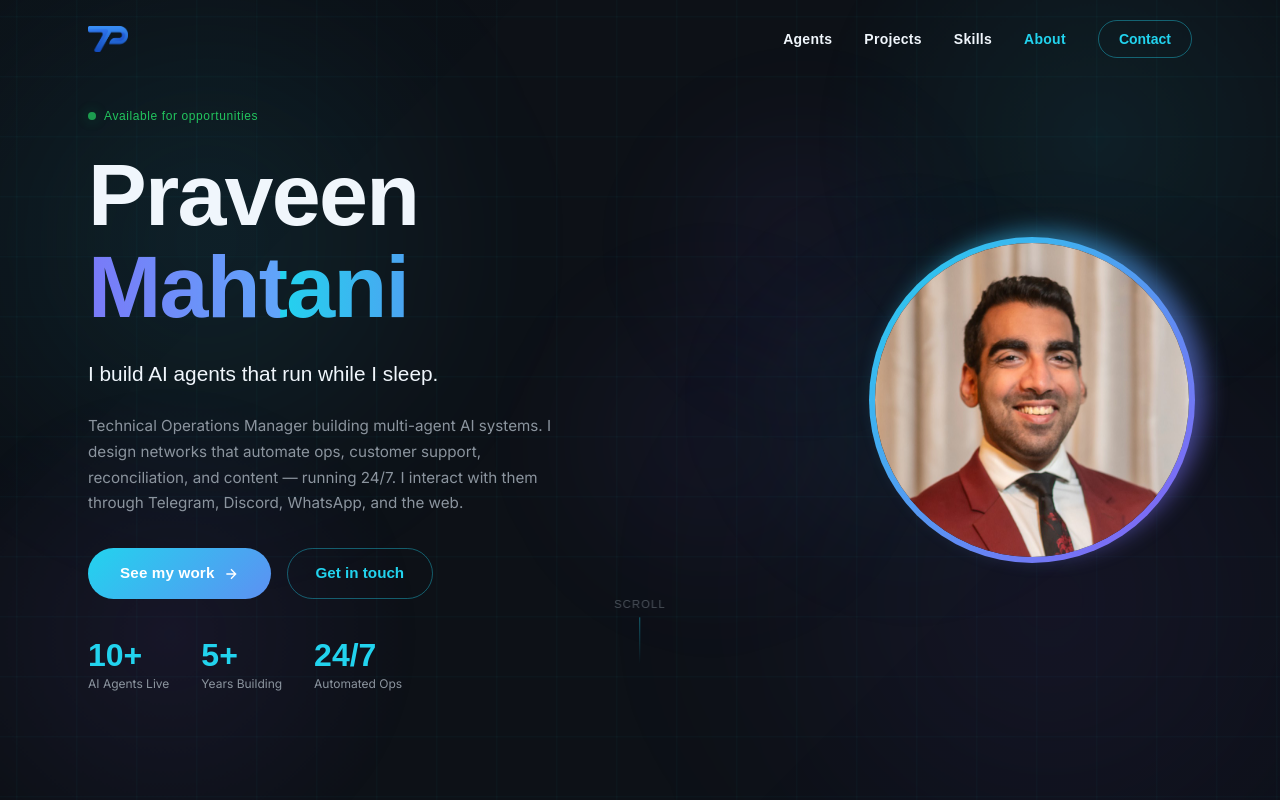
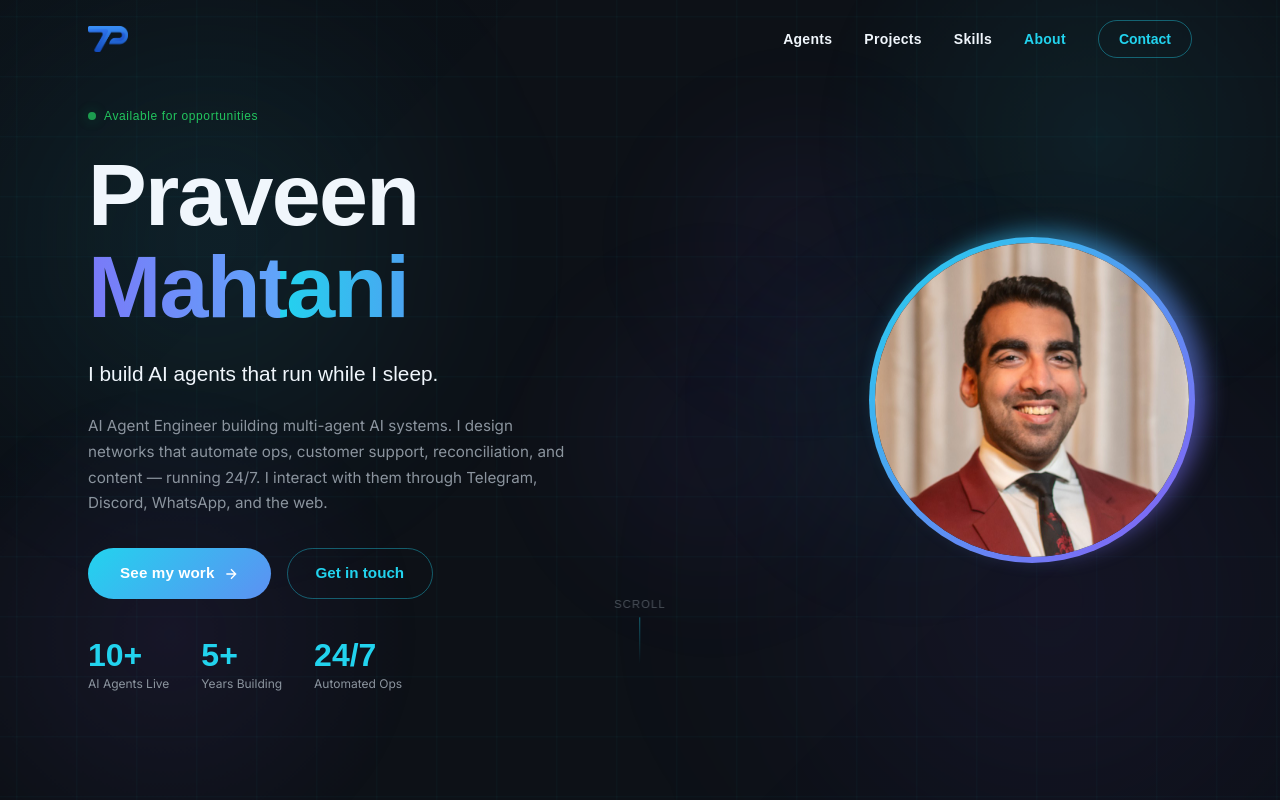
Before and after one commit to TruePrav/praveen-portfolio, a Next.js app: page / in a window 1280 px wide. Shown: the top 800 px of the page. Built offline with nearby package versions, Linux system fonts and the light colour scheme.

Commit message:
Update title: Technical Operations Manager -> AI Agent Engineer

```diff
--- a/app/components/about.tsx
+++ b/app/components/about.tsx
@@ -4,7 +4,7 @@ import { useEffect, useRef } from 'react';
 
 const facts: { label: string; value: string; href?: string }[] = [
   { label: 'Based in',   value: 'Toronto, Canada 🇨🇦' },
-  { label: 'Role',       value: 'Technical Operations Manager' },
+  { label: 'Role',       value: 'AI Agent Engineer' },
   { label: 'Company',    value: 'Infinite Technology Inc. - PLAY Barbados' },
   { label: 'Building',   value: 'ailevelup.ca — AI automation for SMBs', href: 'https://ailevelup.ca' },
   { label: 'Stack',      value: 'Python · Node.js · Next.js · LangChain · Deep Agents' },
--- a/app/components/hero.tsx
+++ b/app/components/hero.tsx
@@ -173,7 +173,7 @@ export default function Hero() {
                 maxWidth: '480px',
               }}
             >
-              Technical Operations Manager building multi-agent AI systems. I design
+              AI Agent Engineer building multi-agent AI systems. I design
               networks that automate ops, customer support, reconciliation, and content —
               running 24/7. I interact with them through Telegram, Discord, WhatsApp, and the web.
             </p>
--- a/app/layout.tsx
+++ b/app/layout.tsx
@@ -6,7 +6,7 @@ const inter = Inter({ subsets: ['latin'] });
 
 export const metadata: Metadata = {
   title: 'Praveen Mahtani — AI Systems Builder',
-  description: 'Technical Operations Manager building multi-agent AI systems, automation pipelines, and full-stack products.',
+  description: 'AI Agent Engineer building multi-agent AI systems, automation pipelines, and full-stack products.',
 };
 
 export default function RootLayout({
--- a/app/page.tsx
+++ b/app/page.tsx
@@ -10,7 +10,7 @@ import Contact from './components/contact';
 export const metadata: Metadata = {
   title: 'Praveen Mahtani — AI Systems Builder',
   description:
-    'Technical Operations Manager based in Toronto. Building multi-agent AI systems, automation pipelines, and full-stack products.',
+    'AI Agent Engineer based in Toronto. Building multi-agent AI systems, automation pipelines, and full-stack products.',
 };
 
 export default function Home() {
--- a/app/resume/page.tsx
+++ b/app/resume/page.tsx
@@ -19,7 +19,7 @@ export default function Resume() {
       tools: ['Python', 'Next.js', 'Supabase', 'PostgreSQL', 'LangChain', 'LangGraph', 'OpenClaw', 'Polygon/Web3', 'AI Agents', 'Vercel'],
     },
     {
-      role: 'Technical Operations Manager',
+      role: 'AI Agent Engineer',
       company: 'Infinite Technology Inc. (PLAY Barbados)',
       period: '01/2024 - Present',
       responsibilities: [
```
